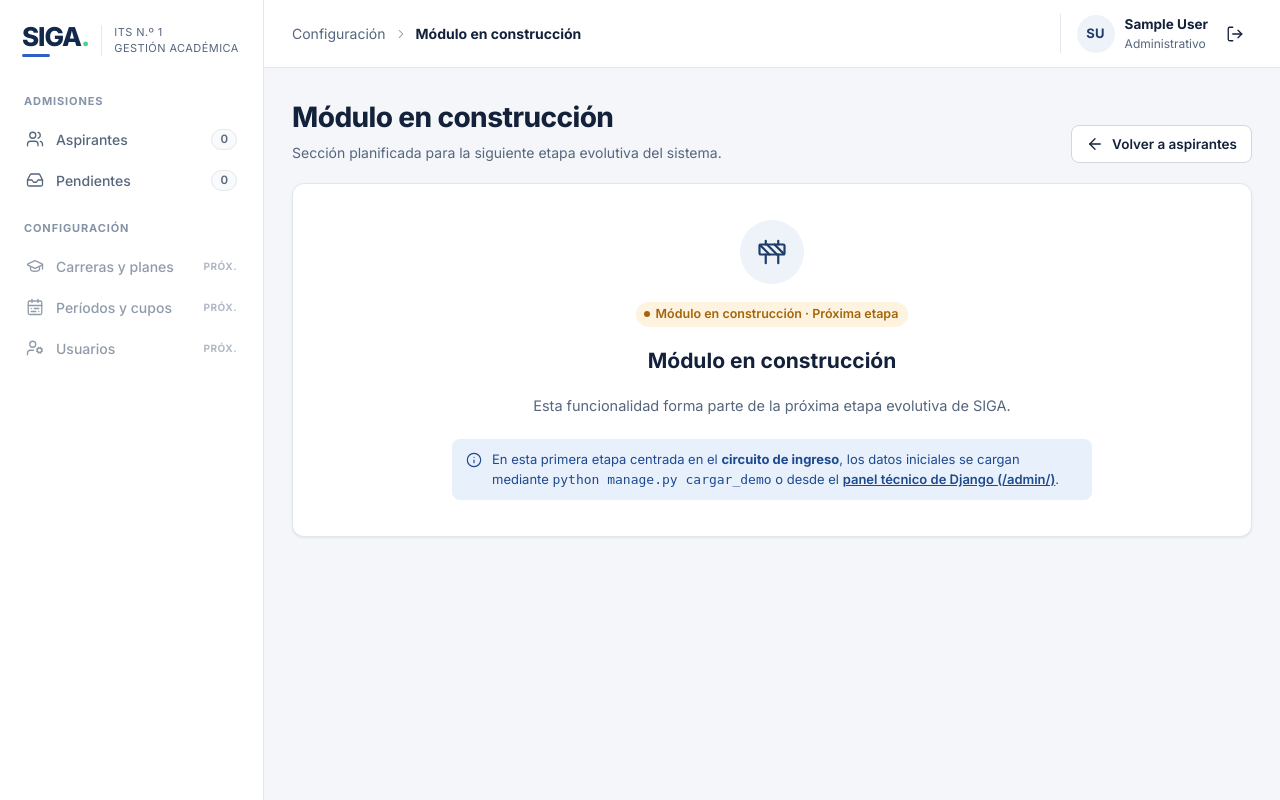
After one commit to sigadevits-its1/SIGA, a Django app: page /administracion/en-construccion/1/ in a window 1280 px wide. The commit adds this page. Run offline with Django 5.2, Linux system fonts and the light colour scheme; the visitor is signed in with stand-in values (Sample User, id 1); data that the repository does not hold is empty.

Commit message:
Agrega vista en construccion para las secciones futuras de configuracion

```diff
--- /dev/null
+++ b/src/apps/administracion/templates/administracion/en_construccion.html
@@ -0,0 +1,58 @@
+{% extends "base_panel.html" %}
+{% block titulo %}{{ info.titulo }} · En construcción{% endblock %}
+
+{% block migas %}
+  <span>Configuración</span><i data-lucide="chevron-right"></i>
+  <strong>{{ info.titulo }}</strong>
+{% endblock %}
+
+{% block contenido %}
+<div class="page-head">
+  <div>
+    <h1>{{ info.titulo }}</h1>
+    <p>Sección planificada para la siguiente etapa evolutiva del sistema.</p>
+  </div>
+  <div class="actions">
+    <a class="btn" href="{% url 'administracion:bandeja' %}">
+      <i data-lucide="arrow-left"></i> Volver a aspirantes
+    </a>
+  </div>
+</div>
+
+<section class="card" style="padding: 36px 28px;">
+  <div style="max-width: 640px; margin: 0 auto; display: grid; gap: 18px; text-align: center; justify-items: center;">
+    <span class="empty-ico" style="margin-bottom: 0; width: 64px; height: 64px;">
+      <i data-lucide="construction" style="width: 30px; height: 30px;"></i>
+    </span>
+
+    <span class="pill tone-amber">Módulo en construcción · Próxima etapa</span>
+
+    <h2 style="font-size: 21px; font-weight: 700; color: var(--text); margin: 0;">
+      {{ info.titulo }}
+    </h2>
+
+    <p style="color: var(--muted); font-size: 14.5px; line-height: 1.6; margin: 0;">
+      {{ info.descripcion }}
+    </p>
+
+    {% if info.alcance %}
+    <div style="width: 100%; text-align: left; background: var(--surface-2); border: 1px solid var(--border); border-radius: 10px; padding: 16px 20px; margin-top: 4px;">
+      <div class="label-sm" style="margin-bottom: 10px;">Funcionalidades previstas en este módulo</div>
+      <ul style="margin: 0; padding-left: 18px; color: var(--text); font-size: 13.5px; display: grid; gap: 6px;">
+        {% for item in info.alcance %}
+          <li>{{ item }}</li>
+        {% endfor %}
+      </ul>
+    </div>
+    {% endif %}
+
+    <div class="notice" style="width: 100%; text-align: left; margin-top: 4px;">
+      <i data-lucide="info"></i>
+      <span>
+        En esta primera etapa centrada en el <strong>circuito de ingreso</strong>, los datos iniciales se cargan mediante
+        <code>python manage.py cargar_demo</code>{% if user.is_superuser %} o desde el <a href="/admin/" style="color: inherit; font-weight: 600;">panel técnico de Django (/admin/)</a>{% endif %}.
+      </span>
+    </div>
+  </div>
+</section>
+{% endblock %}
--- a/src/apps/administracion/urls.py
+++ b/src/apps/administracion/urls.py
@@ -11,4 +11,5 @@ urlpatterns = [
     path("aspirantes/<int:pk>/aceptar/", views.aceptar, name="aceptar"),
     path("aspirantes/<int:pk>/rechazar/", views.rechazar, name="rechazar"),
     path("documentos/<int:pk>/", views.ver_documento, name="documento"),
+    path("en-construccion/<slug:modulo>/", views.en_construccion, name="en_construccion"),
 ]
--- a/src/apps/administracion/views.py
+++ b/src/apps/administracion/views.py
@@ -206,3 +206,74 @@ def exportar_aprobados_pdf(request):
     respuesta = HttpResponse(contenido_pdf, content_type="application/pdf")
     respuesta["Content-Disposition"] = f'attachment; filename="{nombre_archivo}"'
     return respuesta
+
+
+MODULOS_EN_CONSTRUCCION = {
+    "carreras": {
+        "titulo": "Carreras y planes de estudio",
+        "icono": "graduation-cap",
+        "descripcion": (
+            "Desde esta sección el personal administrativo podrá dar de alta nuevas tecnicaturas, "
+            "actualizar resoluciones ministeriales y administrar los planes de estudio vigentes "
+            "directamente desde el panel de SIGA."
+        ),
+        "alcance": [
+            "Alta y edición de carreras y nombres cortos.",
+            "Asociación de planes de estudio y resoluciones oficiales.",
+            "Activación o baja lógica de ofertas académicas.",
+        ],
+    },
+    "periodos": {
+        "titulo": "Períodos de inscripción y cupos",
+        "icono": "calendar-range",
+        "descripcion": (
+            "Esta sección permitirá abrir y programar nuevos períodos de preinscripción, "
+            "definir las fechas de apertura y cierre del formulario público y ajustar los cupos "
+            "de ingresantes por carrera."
+        ),
+        "alcance": [
+            "Apertura y cierre programado de convocatorias por ciclo lectivo.",
+            "Asignación y ampliación de cupos de ingresantes por carrera.",
+            "Consulta histórica de períodos anteriores.",
+        ],
+    },
+    "usuarios": {
+        "titulo": "Usuarios y permisos",
+        "icono": "user-cog",
+        "descripcion": (
+            "Este módulo concentrará la gestión de cuentas del personal de secretaría, preceptores "
+            "y directivos del instituto, junto con la asignación de roles y permisos dentro de SIGA."
+        ),
+        "alcance": [
+            "Creación de cuentas para el personal administrativo.",
+            "Asignación de perfiles y permisos por módulo.",
+            "Blanqueo de contraseñas y auditoría de accesos.",
+        ],
+    },
+}
+
+
+@rol_administrativo
+def en_construccion(request, modulo):
+    """Muestra una vista informativa para los módulos previstos en próximas etapas."""
+    periodo = PeriodoInscripcion.objects.actual()
+    del_periodo = Preinscripcion.objects.filter(periodo_plan__periodo=periodo)
+    totales = del_periodo.aggregate(
+        total=Count("id"),
+        pendiente=Count("id", filter=Q(estado=Estado.PENDIENTE)),
+    )
+    info = MODULOS_EN_CONSTRUCCION.get(
+        modulo,
+        {
+            "titulo": "Módulo en construcción",
+            "icono": "construction",
+            "descripcion": "Esta funcionalidad forma parte de la próxima etapa evolutiva de SIGA.",
+            "alcance": [],
+        },
+    )
+    return render(request, "administracion/en_construccion.html", {
+        "periodo": periodo,
+        "totales": totales,
+        "menu": modulo,
+        "info": info,
+    })
--- a/src/config/urls.py
+++ b/src/config/urls.py
@@ -5,6 +5,21 @@ from django.urls import include, path
 from django.views.generic import RedirectView
 
 urlpatterns = [
+    path(
+        "admin/core/carrera/",
+        RedirectView.as_view(pattern_name="administracion:en_construccion"),
+        {"modulo": "carreras"},
+    ),
+    path(
+        "admin/core/periodoinscripcion/",
+        RedirectView.as_view(pattern_name="administracion:en_construccion"),
+        {"modulo": "periodos"},
+    ),
+    path(
+        "admin/auth/user/",
+        RedirectView.as_view(pattern_name="administracion:en_construccion"),
+        {"modulo": "usuarios"},
+    ),
     path("admin/", admin.site.urls),
     path("ingresar/", auth_views.LoginView.as_view(), name="login"),
     path("salir/", auth_views.LogoutView.as_view(), name="logout"),
--- a/src/static/css/panel.css
+++ b/src/static/css/panel.css
@@ -19,8 +19,9 @@
 .nav a[aria-current="page"] { background: var(--navy-050); color: var(--navy); font-weight: 650; }
 .nav a .count { margin-left: auto; padding: 1px 8px; border-radius: 999px; background: var(--surface-2); border: 1px solid var(--border); font-size: 11.5px; font-weight: 600; color: var(--muted); }
 .nav a[aria-current="page"] .count { background: #fff; color: var(--navy); }
-.nav a.soon { opacity: .6; }
-.nav a.soon::after { content: "Admin"; margin-left: auto; font-size: 10px; font-weight: 700; letter-spacing: .05em; text-transform: uppercase; color: var(--subtle); }
+.nav a.soon { opacity: .65; }
+.nav a.soon[aria-current="page"] { opacity: 1; }
+.nav a.soon::after { content: "Próx."; margin-left: auto; font-size: 10px; font-weight: 700; letter-spacing: .05em; text-transform: uppercase; color: var(--subtle); }
 /* Tarjeta del período, abajo de la barra lateral. Se minimiza a una sola línea. */
 .periodo-card { margin-top: auto; border: 1px solid var(--border); border-radius: 10px; background: var(--surface-2); font-size: 12.5px; }
 .periodo-head { all: unset; box-sizing: border-box; width: 100%; display: flex; align-items: center; gap: 8px; padding: 10px 12px; cursor: pointer; border-radius: 10px; }
--- a/src/templates/base_panel.html
+++ b/src/templates/base_panel.html
@@ -20,14 +20,12 @@
       </a>
     </nav>
 
-    {% if user.is_staff %}
-      <div class="nav-label">Configuración</div>
-      <nav class="nav">
-        <a class="soon" href="{% url 'admin:core_carrera_changelist' %}"><i data-lucide="graduation-cap"></i> Carreras y planes</a>
-        <a class="soon" href="{% url 'admin:core_periodoinscripcion_changelist' %}"><i data-lucide="calendar-range"></i> Períodos y cupos</a>
-        <a class="soon" href="{% url 'admin:auth_user_changelist' %}"><i data-lucide="user-cog"></i> Usuarios</a>
-      </nav>
-    {% endif %}
+    <div class="nav-label">Configuración</div>
+    <nav class="nav">
+      <a class="soon" href="{% url 'administracion:en_construccion' 'carreras' %}" {% if menu == "carreras" %}aria-current="page"{% endif %}><i data-lucide="graduation-cap"></i> Carreras y planes</a>
+      <a class="soon" href="{% url 'administracion:en_construccion' 'periodos' %}" {% if menu == "periodos" %}aria-current="page"{% endif %}><i data-lucide="calendar-range"></i> Períodos y cupos</a>
+      <a class="soon" href="{% url 'administracion:en_construccion' 'usuarios' %}" {% if menu == "usuarios" %}aria-current="page"{% endif %}><i data-lucide="user-cog"></i> Usuarios</a>
+    </nav>
 
     {% if periodo %}
       {# Estado del período. Se puede minimizar con la flecha; se recuerda en el navegador. #}
```
Also changed, not shown: src/apps/administracion/tests.py (+8 -0 lines).
